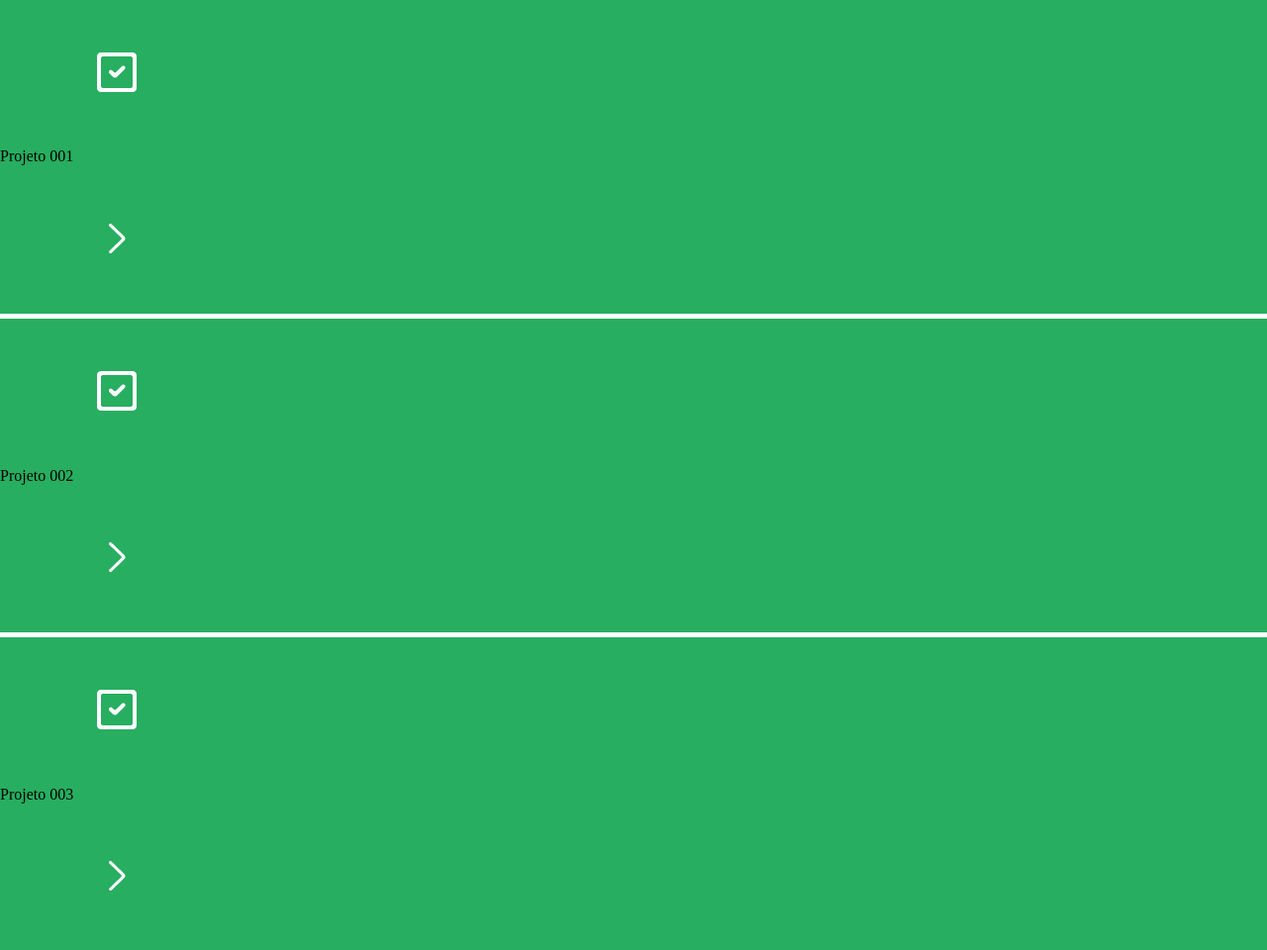
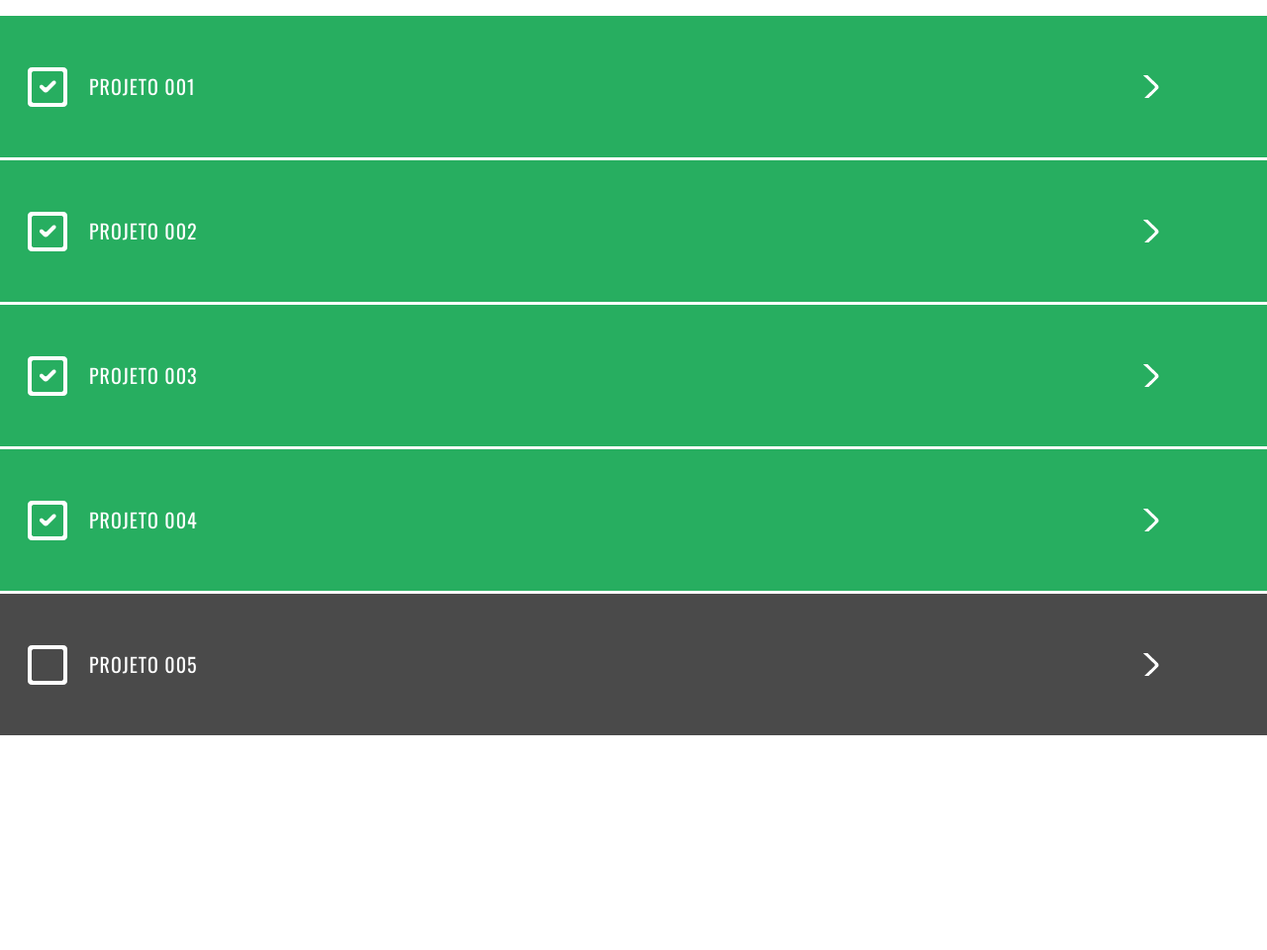
Before and after one commit to Arouck/Projetos-Makers, a plain HTML site: page Projeto 4/index.html in a window 1280 px wide. Shown: the top 960 px of the page at 99% size. After the commit the page ends 800 px from the top, so only its background shows below. Drawn offline with nearby package versions, Linux system fonts and the light colour scheme.

Commit message:
Projetos 1-4

```diff
--- a/Projeto 4/estilo.css
+++ b/Projeto 4/estilo.css
@@ -1,25 +1,47 @@
-* {
-    margin: 0;
+ul {
     padding: 0;
 }
 
-.selecionado {
-    margin: 90px;
+.feito {
+    list-style-type: none;
+    background-color: #27ae60;
+    padding: 60px 0 60px 90px;
+    margin-bottom: 3px;
+    background-image: url('selecionado.png');
+    background-repeat: no-repeat;
+    background-position: -70px center;
 }
 
-.p1, .p2, .p3 {
-    background-color: #27ae60;
-    list-style-type: none;
-    width: 100%;
-    height: 90%;
-    margin-bottom: 5px;
+li:hover.feito {
+    background-color: #52be7f;
 }
 
-.p4 {
+.naofeito {
+    list-style-type: none;
     background-color: #4a4a4a;
+    padding: 60px 0 60px 90px;
+    margin-bottom: 3px;
+    background-image: url('naoselecionado.png');
+    background-repeat: no-repeat;
+    background-position: -70px center;
+}
+
+li:hover.naofeito {
+    background-color: #6e6d6e;
 }
 
 a {
+    color: #ffffff;
     text-decoration: none;
-    color: inherit;
+    display: block;
+    background-image: url('seta.png');
+    background-repeat: no-repeat;
+    background-position: right center;
+    font-family: 'Oswald', sans-serif;
+    font-size: 20px;
+    font-weight: 500;
+    letter-spacing: 1px;
+    text-transform: uppercase;
+    -webkit-fontsmoothing: antialiased;
+    height: 100%;
 }
--- a/Projeto 4/index.html
+++ b/Projeto 4/index.html
@@ -7,37 +7,15 @@
         <title>Projetos</title>
         <link rel="stylesheet" href="normalize.css">
         <link rel="stylesheet" href="estilo.css">
+        <link href="https://fonts.googleapis.com/css?family=Oswald" rel="stylesheet">
     </head>
     <body>
         <ul>
-            <a href="/Projeto 1/index.html">
-                <div class="p1">
-                    <img src="selecionado.png">
-                    <li>Projeto 001</li>
-                    <img src="seta.png">
-                </div>
-            </a>
-            <a href="/Projeto 2/index.html">
-                <div class="p2">
-                    <img src="selecionado.png">
-                    <li>Projeto 002</li>
-                    <img src="seta.png">
-                </div>
-            </a>
-            <a href="/Projeto 3/index.html">
-                <div class="p3">
-                    <img src="selecionado.png">
-                    <li>Projeto 003</li>
-                    <img src="seta.png">
-                </div>
-            </a>
-            <a href="index.html">
-                <div class="p4">
-                    <img src="nao-selecionado.png">
-                    <li>Projeto 004</li>
-                    <img src="seta.png">
-                </div>>
-            </a>
+            <li class="feito"><a href="../Projeto 1">Projeto 001</a></li>
+            <li class="feito"><a href="../Projeto 2">Projeto 002</a></li>
+            <li class="feito"><a href="../Projeto 3">Projeto 003</a></li>
+            <li class="feito"><a href="../Projeto 4">Projeto 004</a></li>
+            <li class="naofeito"><a href="../Projeto 5">Projeto 005</a></li>
         </ul>
     </body>
 </html>
```
Also changed, not shown: Projeto 1/Oscar 2017.html (added, +61 -0 lines), Projeto 4/naoselecionado.png (renamed from Projeto 4/nao-selecionado.png).
